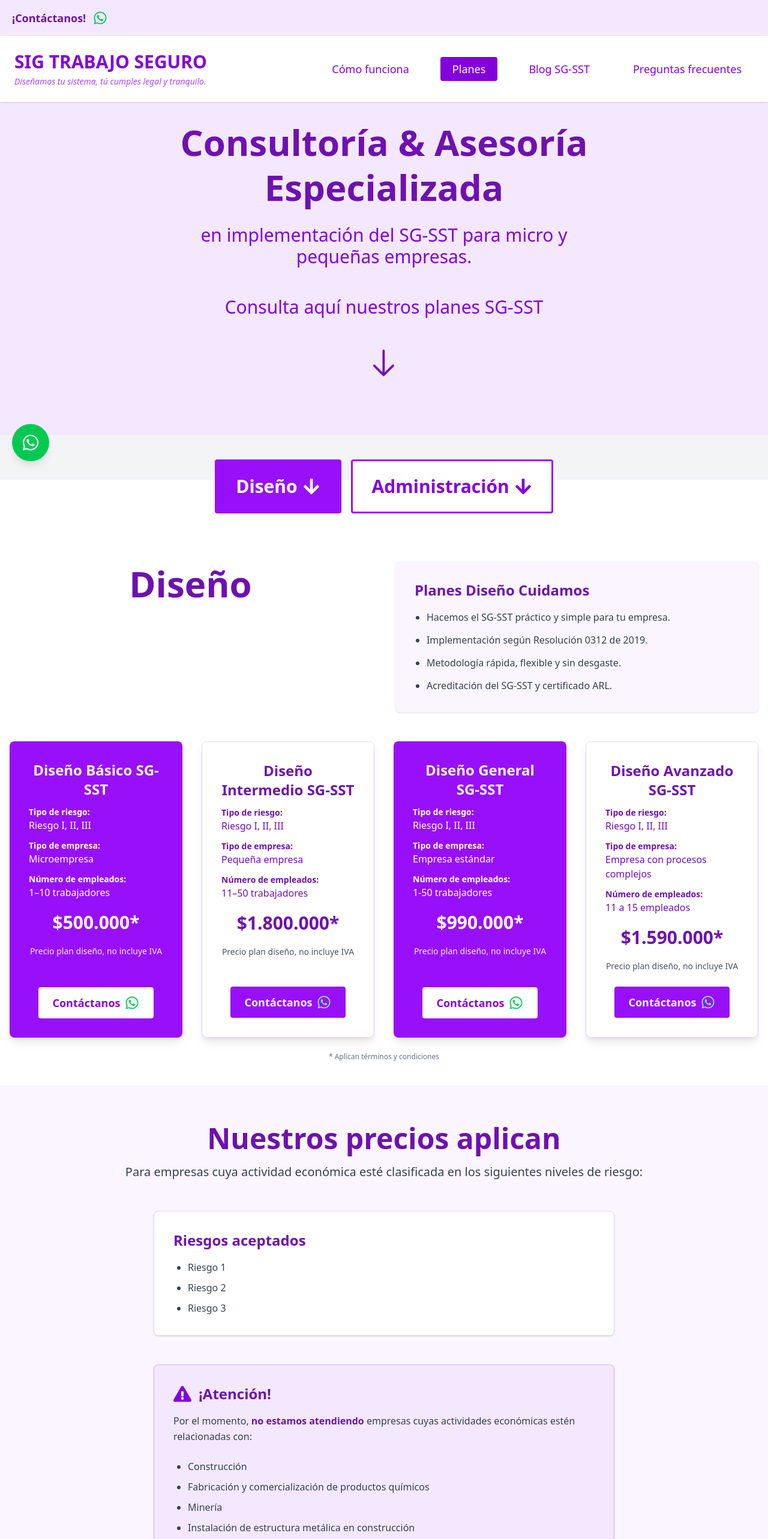
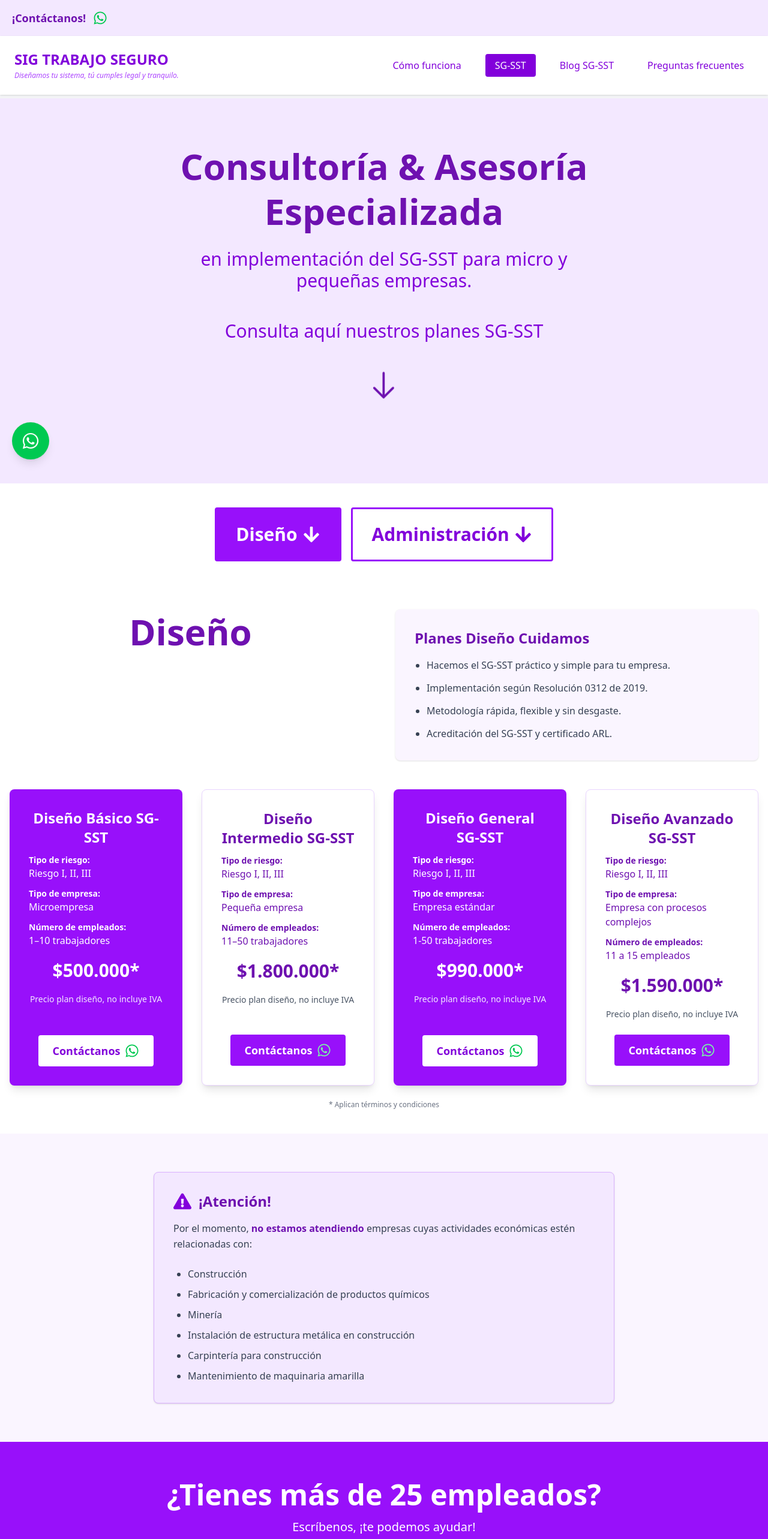
Before and after one commit to DavidGarzonDev/Asesorias, a React (Vite) app: page / in a window 1280 px wide. Shown: the top 2566 px of the page at 60% size. Built offline with nearby package versions, Linux system fonts and the light colour scheme.

Commit message:
cambion en el nav bar y eliminacion de contenido

```diff
--- a/src/components/home/Clientes.jsx
+++ b/src/components/home/Clientes.jsx
@@ -23,10 +23,18 @@ const Clientes = () => {
                 </div>
 
                 {/* Imagen 2 */}
-                <div className="bg-white border border-purple-200 rounded-lg p-6 flex items-center justify-center shadow">
+                <div className="bg-white border border-purple-200 rounded-lg p-6 flex items-center justify-center shadow ">
                     <img
                         src="/img-clientes/cliente2.webp"
                         alt="Cliente 2"
+                        className="max-h-30 object-contain"
+                    />
+                </div>
+
+                <div className="bg-white border border-purple-200 rounded-lg p-1 flex items-center justify-center shadow py-12">
+                    <img
+                        src="/img-clientes/cliente3.webp"
+                        alt="Cliente 3"
                         className="max-h-30 object-contain"
                     />
                 </div>
--- a/src/components/home/Intro.jsx
+++ b/src/components/home/Intro.jsx
@@ -3,7 +3,7 @@ import { GoArrowDown } from 'react-icons/go'
 
 const Intro = () => {
     return (
-        <div className="w-full bg-purple-100 flex flex-col justify-center items-center text-center px-10 mt-33  py-20 mb-0">
+        <div className="w-full bg-purple-100 flex flex-col justify-center items-center text-center px-10 mt-33  py-20 mb-0 md:py-30">
             <h1 className="text-6xl md:text-6xl font-bold text-purple-800 mb-6 leading-tight max-w-4xl -mt-11">
                 Consultoría & Asesoría Especializada
             </h1>
--- a/src/components/home/RiesgosPermitidos.jsx
+++ b/src/components/home/RiesgosPermitidos.jsx
@@ -4,24 +4,7 @@ import { FaExclamationTriangle } from 'react-icons/fa'
 const RiesgosPermitidos = () => {
     return (
         <section className="w-full bg-purple-50 py-16 px-6">
-            <div className="max-w-4xl mx-auto text-center mb-12">
-                <h2 className="text-4xl md:text-5xl font-bold text-purple-800 mb-4">
-                    Nuestros precios aplican
-                </h2>
-                <p className="text-lg md:text-xl text-gray-700 leading-relaxed">
-                    Para empresas cuya actividad económica esté clasificada en los siguientes niveles de riesgo:
-                </p>
-            </div>
 
-            {/* Riesgos Permitidos */}
-            <div className="max-w-3xl mx-auto mb-12 bg-white p-8 rounded-lg shadow border border-purple-200">
-                <h3 className="text-2xl font-semibold text-purple-800 mb-4">Riesgos aceptados</h3>
-                <ul className="list-disc pl-6 text-gray-700 text-base space-y-2 leading-relaxed">
-                    <li>Riesgo 1</li>
-                    <li>Riesgo 2</li>
-                    <li>Riesgo 3</li>
-                </ul>
-            </div>
 
             {/* Atención */}
             <div className="max-w-3xl mx-auto bg-purple-100 p-8 rounded-lg shadow border border-purple-300">
--- a/src/components/shared/Navbar.jsx
+++ b/src/components/shared/Navbar.jsx
@@ -17,7 +17,7 @@ export const Navbar = () => {
 
     const navItems = [
         { name: "Cómo funciona", path: "/como-funciona" },
-        { name: "Planes", path: "/" },
+        { name: "SG-SST", path: "/" },
         { name: "Blog SG-SST", path: "/blog" },
         { name: "Preguntas frecuentes", path: "/preguntas-frecuentes" },
     ];
@@ -45,30 +45,33 @@ export const Navbar = () => {
             )}
 
             {/* Main Navbar */}
-            <nav className={`bg-white px-6 shadow flex flex-wrap md:flex-nowrap justify-between items-center transition-all duration-300 ${isScrolled ? "py-4" : "py-6"}`}>
+            <nav className={`bg-white px-6 shadow w-full transition-all duration-300 ${isScrolled ? "py-4" : "py-6"}`}>
+                <div className="max-w-7xl mx-auto flex items-center justify-between gap-4 flex-wrap md:flex-nowrap">
 
-                {/* Logo + Eslogan */}
-                <div className="flex flex-col items-center md:items-start">
-                    <Link to="/" className="flex flex-col items-center md:items-start">
-                        <span className="text-2xl md:text-3xl font-extrabold text-purple-700 leading-tight text-center md:text-left">SIG TRABAJO SEGURO</span>
-                        <span className="text-xs md:text-sm text-purple-500 italic mt-1 text-center md:text-left">
+                    {/* Logo */}
+                    <div className="flex flex-col items-start w-full md:w-auto flex-shrink-0">
+                        <Link to="/" className="flex flex-col items-start">
+                            <span className="text-xl md:text-2xl font-extrabold text-purple-700 leading-tight">
+                                SIG TRABAJO SEGURO
+                            </span>
+                            <span className="text-xs text-purple-500 italic mt-1">
                                 Diseñamos tu sistema, tú cumples legal y tranquilo.
                             </span>
                         </Link>
                     </div>
 
-                {/* Mobile Hamburger */}
-                <div className="md:hidden text-3xl text-purple-700 cursor-pointer ml-auto mt-3" onClick={() => setMenuOpen(!menuOpen)}>
+                    {/* Botón Hamburguesa SOLO móvil */}
+                    <div className="md:hidden text-3xl text-purple-700 cursor-pointer ml-auto -mt-15" onClick={() => setMenuOpen(!menuOpen)}>
                         {menuOpen ? <FaTimes /> : <FaBars />}
                     </div>
 
-                {/* Desktop Menu */}
-                <ul className="hidden md:flex gap-8 text-purple-700 text-lg font-medium items-center">
+                    {/* Menú Escritorio */}
+                    <ul className="hidden md:flex flex-wrap gap-x-6 gap-y-4 text-purple-700 text-sm md:text-base font-medium ml-auto">
                         {navItems.map((item, index) => (
                             <li key={index}>
                                 <Link to={item.path}>
                                     <span
-                                    className={`px-5 py-2 rounded transition
+                                        className={`px-4 py-2 rounded transition
                         ${isActive(item.path)
                                                 ? "bg-purple-700 text-white"
                                                 : "hover:bg-purple-600 hover:text-white text-purple-700"
@@ -80,10 +83,11 @@ export const Navbar = () => {
                             </li>
                         ))}
                     </ul>
+                </div>
 
-                {/* Mobile Menu */}
+                {/* Menú móvil */}
                 {menuOpen && (
-                    <ul className="w-full mt-4 flex flex-col gap-3 text-lg font-medium text-purple-700 md:hidden">
+                    <ul className="w-full mt-1 flex flex-col gap-3 text-lg font-medium text-purple-700 md:hidden ">
                         {navItems.map((item, index) => (
                             <li key={index} onClick={() => setMenuOpen(false)}>
                                 <Link to={item.path}>
```
Also changed, not shown: public/img-clientes/cliente3.webp (added). Lines whose indentation alone changed are shown as unchanged.
